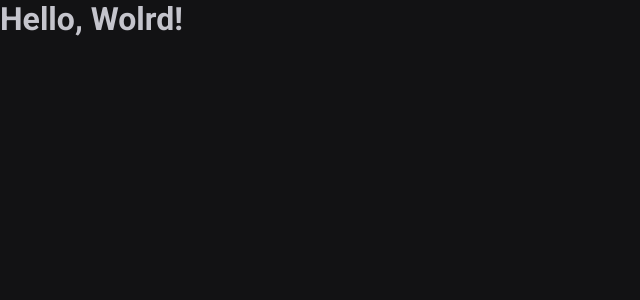
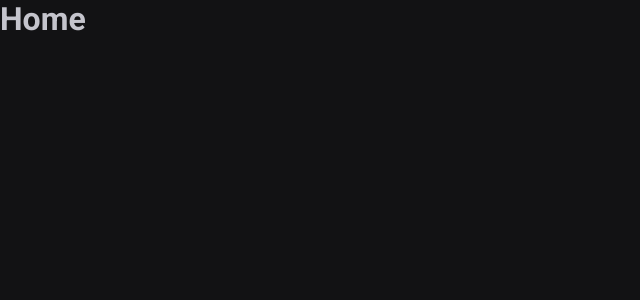
Before and after one commit to rlucasmd/ignite-timer, a React (Vite) app: page / in a window 1280 px wide. Shown: the top 300 px of the page, without its empty margins (0-640 px from the left). Built offline with nearby package versions, Linux system fonts and the light colour scheme.

Commit message:
add: routes home and history

```diff
--- a/package.json
+++ b/package.json
@@ -12,6 +12,7 @@
   "dependencies": {
     "react": "^18.2.0",
     "react-dom": "^18.2.0",
+    "react-router-dom": "^6.10.0",
     "styled-components": "^5.3.9"
   },
   "devDependencies": {
--- a/src/App.tsx
+++ b/src/App.tsx
@@ -1,13 +1,16 @@
 import { ThemeProvider } from "styled-components";
 import { defaultTheme } from "./styles/themes/default";
 import { Globalstyle } from "./styles/global";
+import { BrowserRouter } from "react-router-dom";
+import { Router } from "./Router";
 
 function App() {
 
   return (
     <ThemeProvider theme={defaultTheme}>
-      <h1>Hello, Wolrd!</h1>
-
+      <BrowserRouter>
+        <Router />
+      </BrowserRouter>
       <Globalstyle />
     </ThemeProvider>
 
--- /dev/null
+++ b/src/Router.tsx
@@ -0,0 +1,14 @@
+import { Route, Routes } from "react-router-dom";
+import { Home } from "./pages/Home";
+import { History } from "./pages/History";
+
+function Router(){
+  return (
+    <Routes>
+      <Route path="/" element={<Home />}/>
+      <Route path="/history" element={<History />}/>
+    </Routes>
+  );
+}
+
+export { Router };
--- /dev/null
+++ b/src/pages/History.tsx
@@ -0,0 +1,9 @@
+function History(){
+  return(
+    <div id="history">
+      <h1>History </h1>
+    </div>
+  );
+}
+
+export { History };
--- /dev/null
+++ b/src/pages/Home.tsx
@@ -0,0 +1,10 @@
+function Home(){
+  return(
+    <div id="home">
+      <h1>Home</h1>
+    </div>
+  );
+
+}
+
+export { Home };
```
Also changed, not shown: 1 other file (tests, documents, lock files or other folders).
